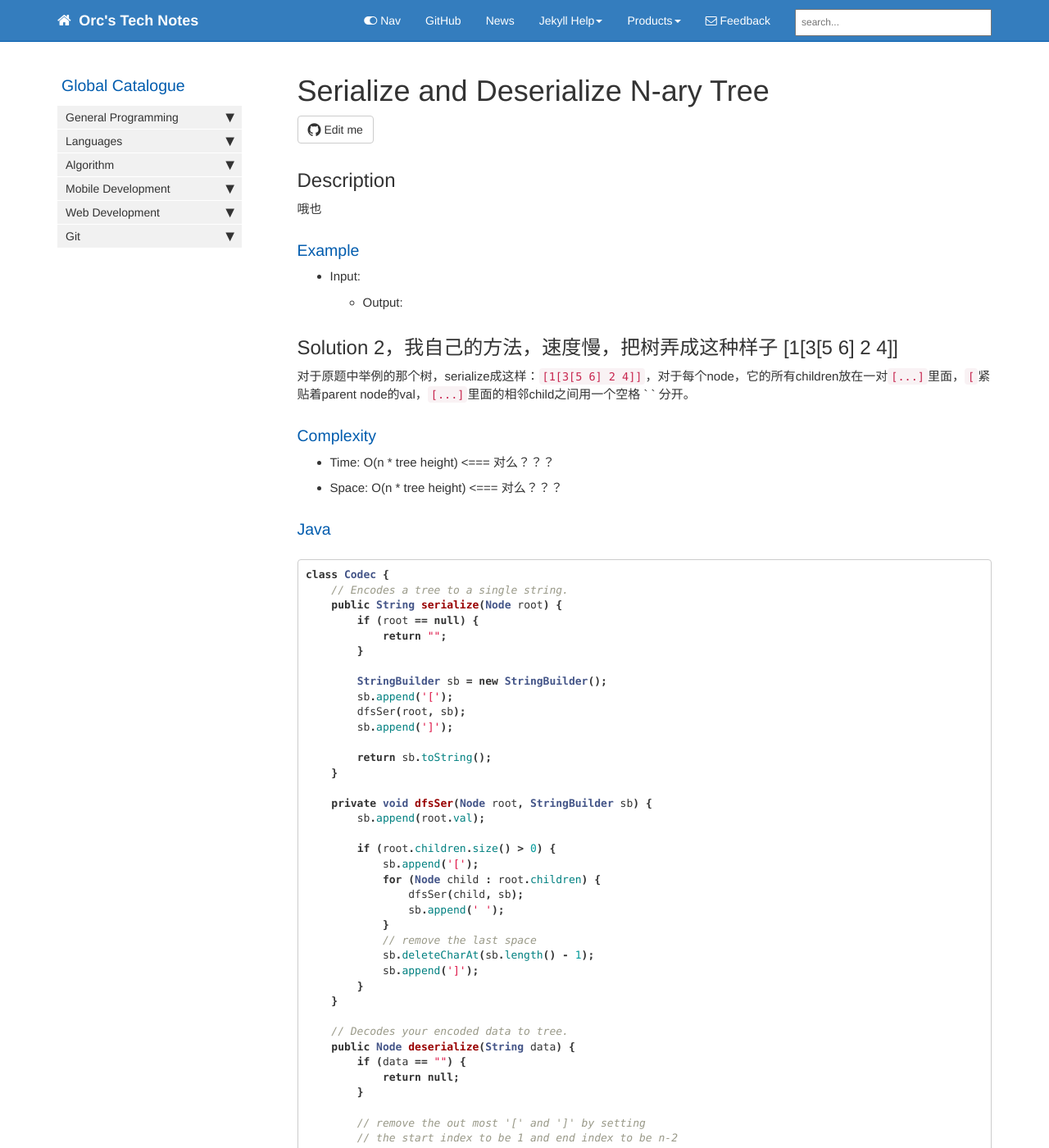
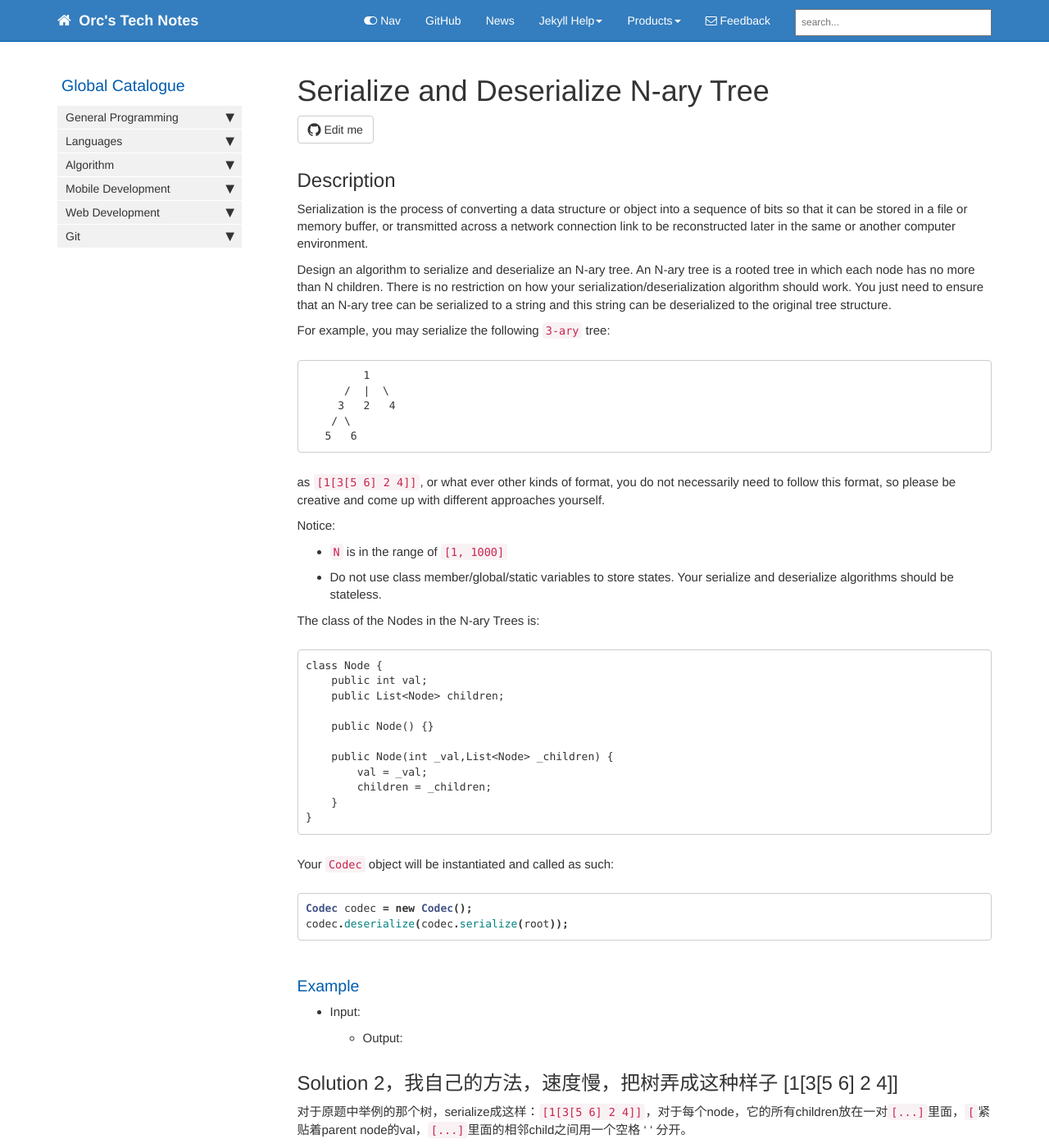
Before and after one commit to HungryOrc/hungryorc.github.io, a Jekyll site: the page built from pages/algorithm/algorithm_serialize_and_deserialize_n_ary_tree.md, in a window 1280 px wide and 1400 px high. Shown: the whole window at 82% size. Built offline with Jekyll 4.4.1, drawn with Linux system fonts in a browser that asks for light colours; nearby versions of some CDN libraries; comment, search, counter and statistics services are not loaded.

Commit message:
Update algorithm_serialize_and_deserialize_n_ary_tree.md

````diff
--- a/pages/algorithm/algorithm_serialize_and_deserialize_n_ary_tree.md
+++ b/pages/algorithm/algorithm_serialize_and_deserialize_n_ary_tree.md
@@ -10,14 +10,51 @@ toc: false
 ---
 
 ## Description
-哦也
+Serialization is the process of converting a data structure or object into a sequence of bits so that it can be stored in a file or memory buffer, or transmitted across a network connection link to be reconstructed later in the same or another computer environment.
+
+Design an algorithm to serialize and deserialize an N-ary tree. An N-ary tree is a rooted tree in which each node has no more than N children. There is no restriction on how your serialization/deserialization algorithm should work. You just need to ensure that an N-ary tree can be serialized to a string and this string can be deserialized to the original tree structure.
+
+For example, you may serialize the following `3-ary` tree:
+```
+         1
+      /  |  \
+     3   2   4
+    / \
+   5   6
+```
+as `[1[3[5 6] 2 4]]`, or what ever other kinds of format, you do not necessarily need to follow this format, so please be creative and come up with different approaches yourself.
+
+Notice:
+* `N` is in the range of `[1, 1000]`
+* Do not use class member/global/static variables to store states. Your serialize and deserialize algorithms should be stateless.
+
+The class of the Nodes in the N-ary Trees is:
+```
+class Node {
+    public int val;
+    public List<Node> children;
+
+    public Node() {}
+
+    public Node(int _val,List<Node> _children) {
+        val = _val;
+        children = _children;
+    }
+}
+```
+
+Your `Codec` object will be instantiated and called as such:
+```java
+Codec codec = new Codec();
+codec.deserialize(codec.serialize(root));
+```
 
 ### Example
 * Input:
   * Output:
 
 ## Solution 2，我自己的方法，速度慢，把树弄成这种样子 [1[3[5 6] 2 4]]
-对于原题中举例的那个树，serialize成这样：`[1[3[5 6] 2 4]]`，对于每个node，它的所有children放在一对`[...]`里面，`[`紧贴着parent node的val，`[...]`里面的相邻child之间用一个空格 ` ` 分开。
+对于原题中举例的那个树，serialize成这样：`[1[3[5 6] 2 4]]`，对于每个node，它的所有children放在一对`[...]`里面，`[`紧贴着parent node的val，`[...]`里面的相邻child之间用一个空格 ' ' 分开。
 
 ### Complexity
 * Time: O(n * tree height) <=== 对么？？？
````
